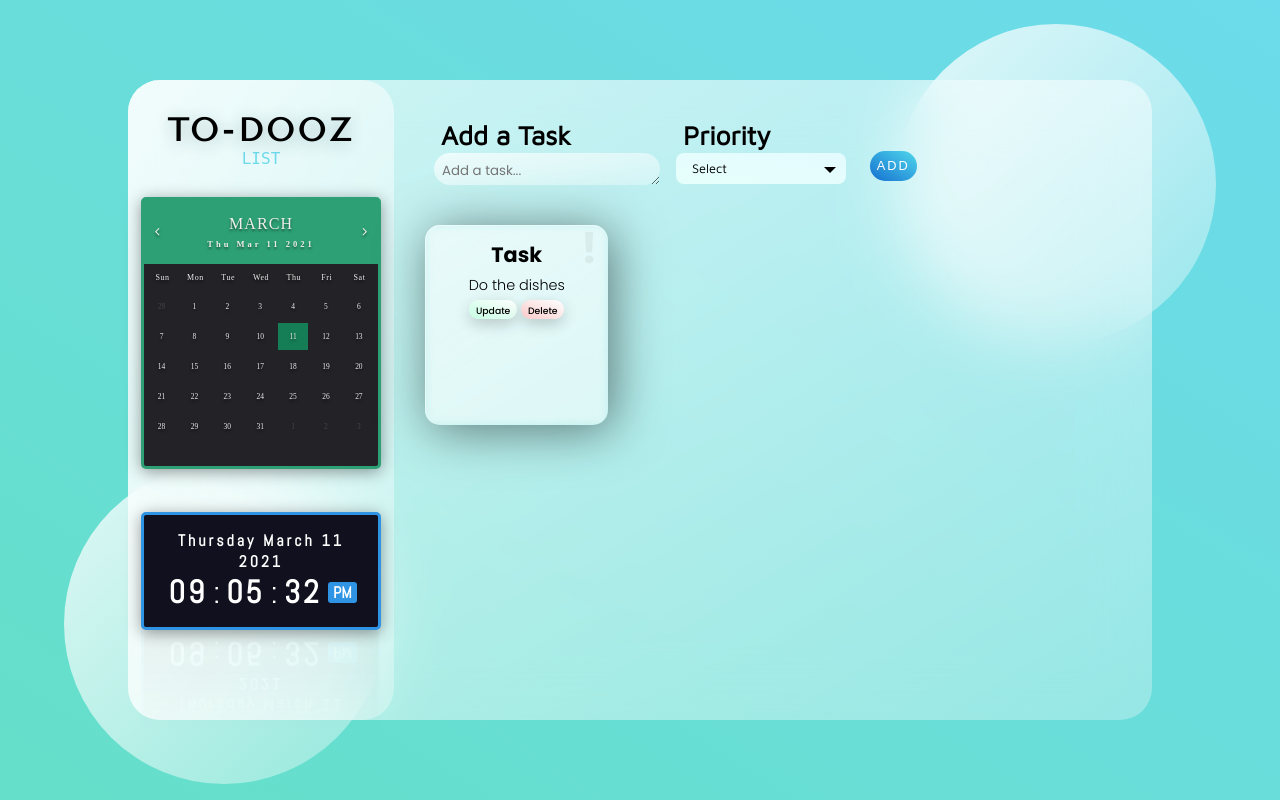
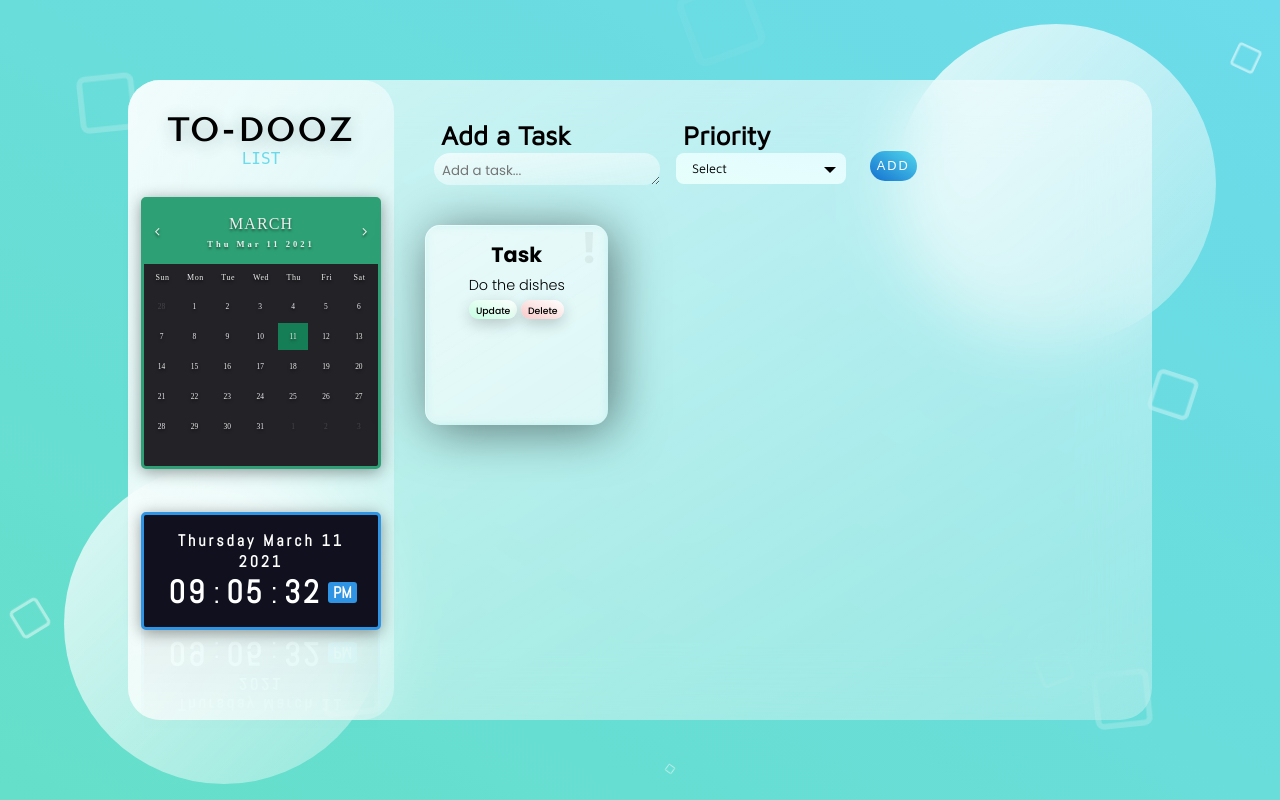
Before and after one commit to emblu3/To-Do, a Flask app: page /glass in a window 1280 px wide. Run offline with Flask 2, Linux system fonts and the light colour scheme; data comes from the database, SQL or seed files in the repository; some libraries are stand-ins or nearby versions; some web fonts are replaced.

Commit message:
animated squares in background

```diff
--- /dev/null
+++ b/static/css/animated.css
@@ -0,0 +1,87 @@
+.wrapper{
+    position: absolute;
+    width: 100%;
+    height: 100%;
+    overflow: hidden;
+}
+
+
+.box div{
+    position: absolute;
+    width: 60px;
+    height: 60px;
+    background-color: transparent;
+    border: 6px solid rgba(255, 255, 255, 0.8);
+    border-radius: 15%;
+}
+
+.box div:nth-child(1){
+    top: 12%;
+    left: 54%;
+    animation: animate 7s linear infinite;
+}
+
+.box div:nth-child(2){
+    top: 70%;
+    left: 50%;
+    animation: animate 7s linear infinite;
+}
+
+.box div:nth-child(3){
+    top: 17%;
+    left: 6%;
+    animation: animate 9s linear infinite;
+}
+
+.box div:nth-child(4){
+    top: 50%;
+    right: 6%;
+    animation: animate 12s linear infinite;
+}
+
+.box div:nth-child(5){
+    bottom: 1%;
+    right: 10%;
+    animation: animate 9s linear infinite;
+}
+
+.box div:nth-child(6){
+    bottom: 0%;
+    left: 50%;
+    animation: animate 6s linear infinite;
+}
+
+.box div:nth-child(7){
+    bottom: 10%;
+    left: 80%;
+    animation: animate 15s linear infinite;
+}
+
+.box div:nth-child(8){
+    top: 76%;
+    left: 0%;
+    animation: animate 16s linear infinite;
+}
+
+.box div:nth-child(9){
+    top: 90%;
+    left: 25%;
+    animation: animate 9s linear infinite;
+}
+
+.box div:nth-child(10){
+    top: 5%;
+    left: 95%;
+    animation: animate 5s linear infinite;
+}
+
+@keyframes animate{
+    0%{
+        transform: scale(0) translateY(0) rotate(0);
+        opacity: 1;
+    }
+    100%{
+        transform: scale(1.3) translateY(-90px) rotate(360deg);
+        opacity: 0;
+    }
+}
--- a/templates/glassbase.html
+++ b/templates/glassbase.html
@@ -15,6 +15,7 @@
         <link rel="stylesheet" href="{{ url_for('static', filename='css/taskname.css') }}">
         <link rel="stylesheet" href="{{ url_for('static', filename='css/cards.css') }}">
         <link rel="stylesheet" href="{{ url_for('static', filename='css/priority.css') }}">
+        <link rel="stylesheet" href="{{ url_for('static', filename='css/animated.css') }}">
         <link rel="stylesheet" href="{{ url_for('static', filename='css/glassstyle.css') }}">
         {% block head %}{% endblock %}
     </head>
@@ -22,6 +23,21 @@
         <!--[if lt IE 7]>
             <p class="browsehappy">You are using an <strong>outdated</strong> browser. Please <a href="#">upgrade your browser</a> to improve your experience.</p>
         <![endif]-->
+        <div class='wrapper'>
+            <div class='box'>
+                <div></div>
+                <div></div>
+                <div></div>
+                <div></div>
+                <div></div>
+                <div></div>
+                <div></div>
+                <div></div>
+                <div></div>
+                <div></div>
+            </div>
+        </div>
+
         <main>
             <section class="glass">
                 {% block body %}{% endblock %}
```
